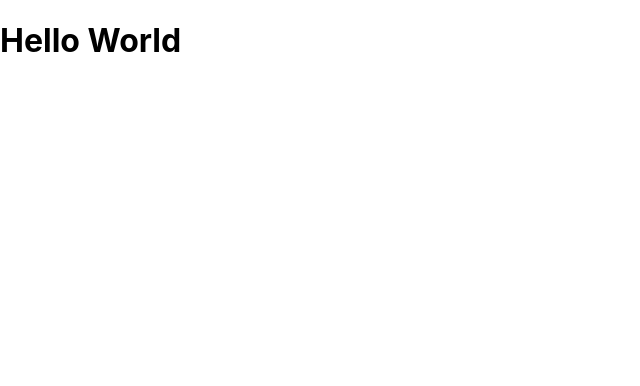
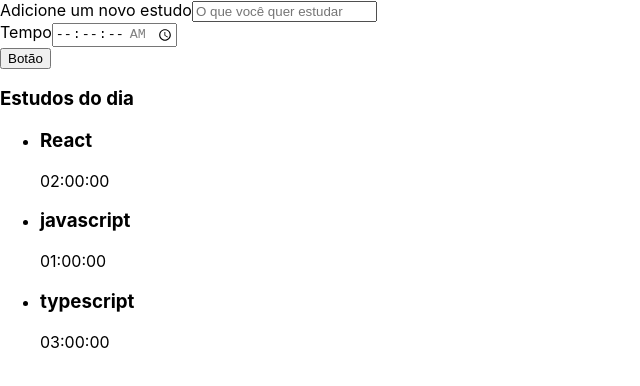
Before and after one commit to Seixaslima/alura-studies, a React (Create React App) app: page / in a window 1280 px wide. Shown: the top 386 px of the page, without its empty margins (0-640 px from the left). Built offline with nearby package versions, Linux system fonts and the light colour scheme; the HTML template or start-up script is replaced by a standard one.

Commit message:
unidade 2 finalizada

```diff
--- a/src/App.tsx
+++ b/src/App.tsx
@@ -1,9 +1,13 @@
+import Formulario from "components/Formulario";
+import Botao from "./components/Botao";
+import Lista from "components/Lista";
 
 
 function App() {
   return (
     <div className="App">
-      <h1>Hello World</h1>
+      <Formulario />
+      <Lista />
     </div>
   );
 }
--- /dev/null
+++ b/src/components/Botao/index.tsx
@@ -0,0 +1,11 @@
+import React from 'react'
+
+export default class Botao extends React.Component {
+  render() {
+    return (
+      <button>
+        Botão
+      </button>
+    )
+  }
+}
--- /dev/null
+++ b/src/components/Formulario/index.tsx
@@ -0,0 +1,33 @@
+import Botao from 'components/Botao'
+import React, { Component } from 'react'
+
+export default class Formulario extends Component {
+  render() {
+    return (
+      <form action="">
+        <div>
+          <label htmlFor="tarefa">
+            Adicione um novo estudo
+          </label>
+          <input type="text"
+            name="tarefa"
+            id="tarefa"
+            placeholder="O que você quer estudar"
+            required />
+        </div>
+        <div>
+          <label htmlFor=""> Tempo</label>
+          <input type="time"
+            step='1'
+            name='tempo'
+            id='tempo'
+            min="00:00:00"
+            max="01:30:00"
+            required
+          />
+        </div>
+        <Botao />
+      </form>
+    )
+  }
+}
--- /dev/null
+++ b/src/components/Lista/index.tsx
@@ -0,0 +1,29 @@
+
+
+export default function Lista() {
+  const tarefas = [{
+    tarefa: "React",
+    tempo: "02:00:00"
+  },
+  {
+    tarefa: "javascript",
+    tempo: "01:00:00"
+  },
+  {
+    tarefa: "typescript",
+    tempo: "03:00:00"
+  }]
+  return (
+    <aside>
+      <h3>Estudos do dia</h3>
+      <ul>
+        {tarefas.map((item, contador) => (
+          <li key={contador}>
+            <h3>{item.tarefa}</h3>
+            <span>{item.tempo}</span>
+          </li>
+        ))}
+      </ul>
+    </aside>
+  )
+}
--- a/tsconfig.json
+++ b/tsconfig.json
@@ -1,5 +1,6 @@
 {
   "compilerOptions": {
+    "baseUrl": "src",
     "target": "es5",
     "lib": [
       "dom",
```
